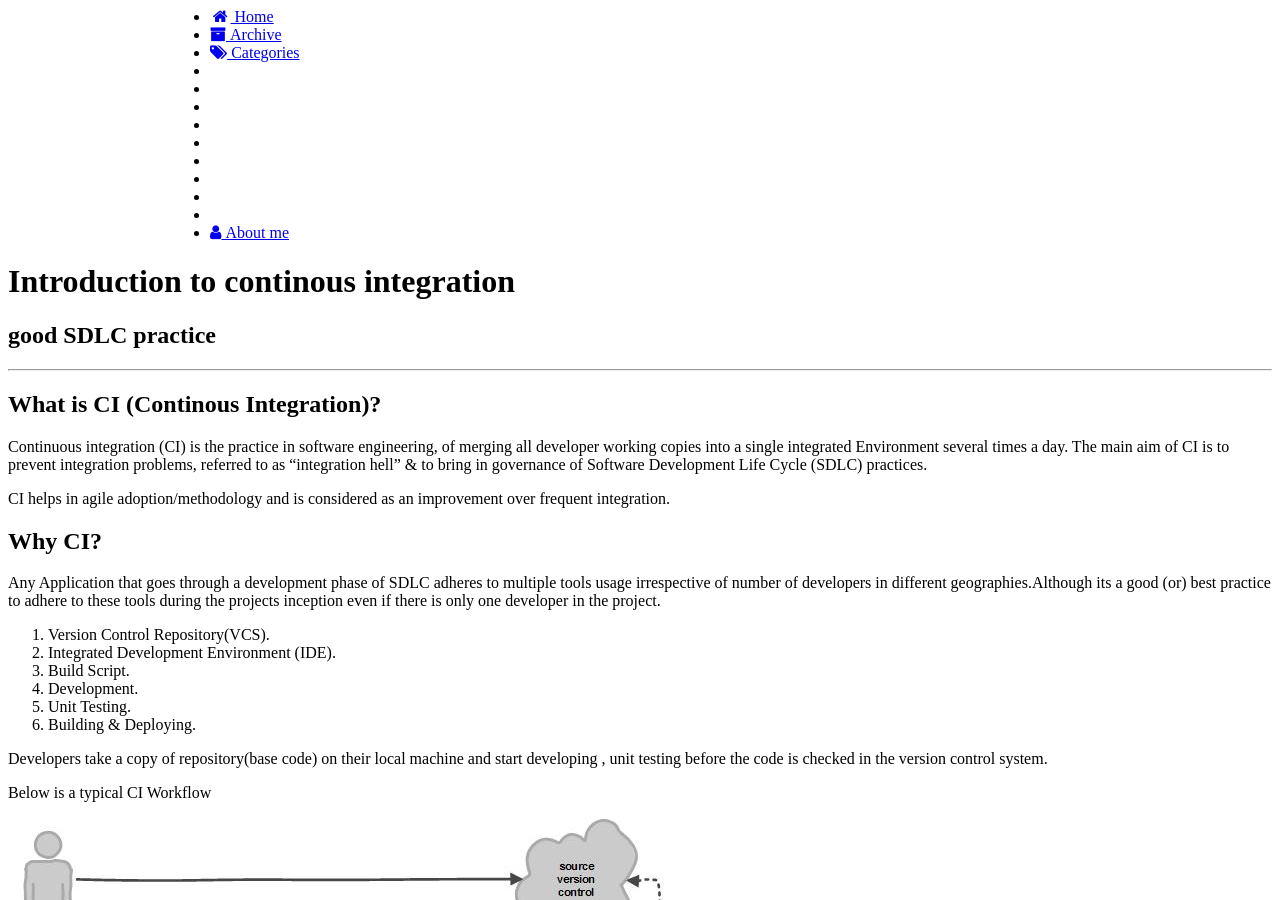
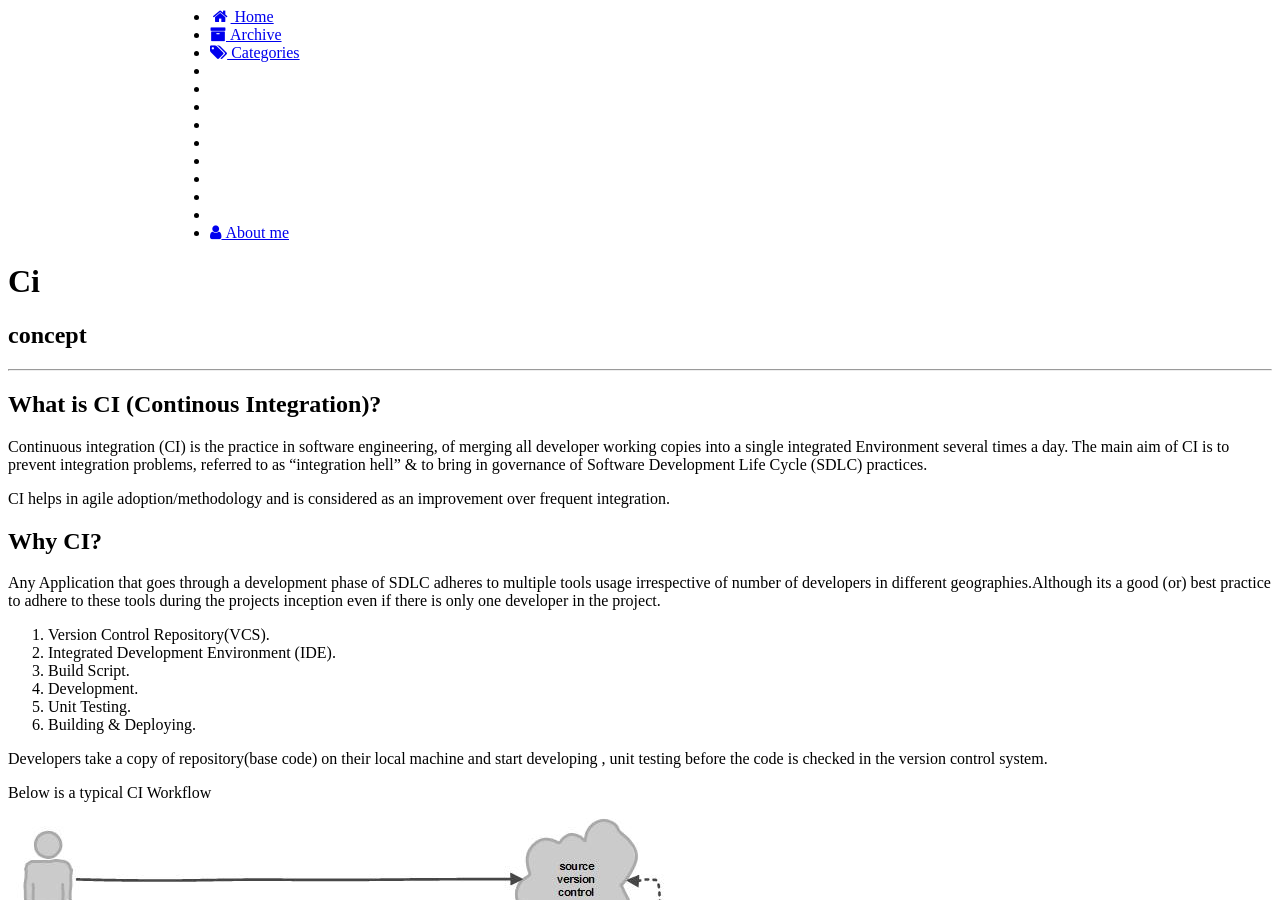
Before and after one commit to karpra/karpra.github.io, a Jekyll site: the page built from _posts/2015-4-15-CI.md, in a window 1280 px wide and 900 px high. Built offline with Jekyll 4.4.1, drawn with Linux system fonts in a browser that asks for light colours; nearby versions of some CDN libraries; library files that are not in the unit come from our copies.

Commit message:
Update and rename 2015-4-15-introduction to continous integration.md to 2015-4-15-CI.md

```diff
--- a/_posts/2015-4-15-introduction to continous integration.md
+++ b/_posts/2015-4-15-CI.md
@@ -1,7 +1,7 @@
 ---
 layout: post
 category : automation
-tagline : good SDLC practice
+tagline : concept
 tags : [concept]
 ---
 
```
